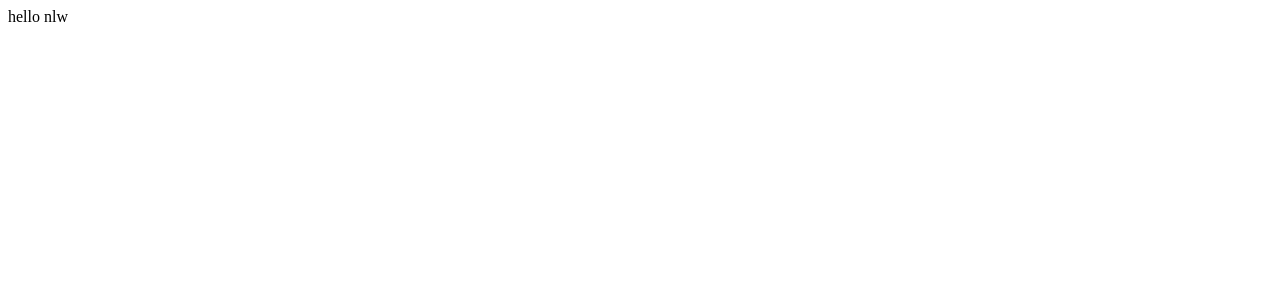
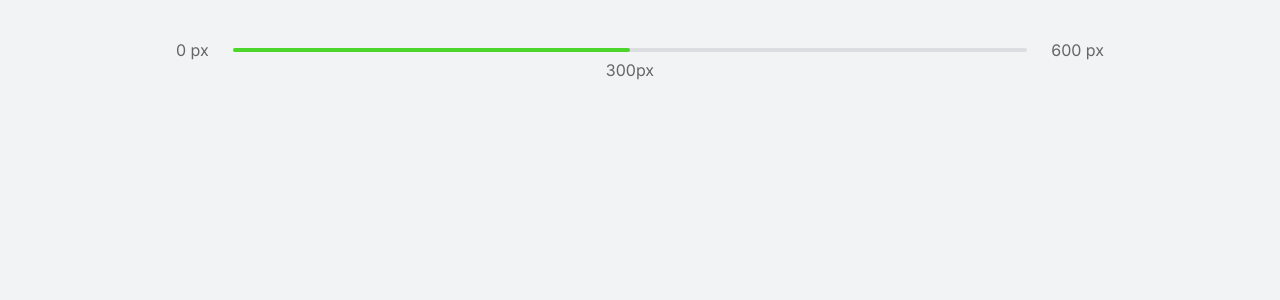
Before and after one commit to franciscojunior10/next-level-week-edition4, a React (Create React App) app: page / in a window 1280 px wide. Shown: the top 300 px of the page. Built offline with nearby package versions, Linux system fonts and the light colour scheme.

Commit message:
feat: add component ExperienceBar

```diff
--- a/public/index.html
+++ b/public/index.html
@@ -4,6 +4,9 @@
     <meta charset="utf-8" />
     <meta name="viewport" content="width=device-width, initial-scale=1" />
     <meta name="theme-color" content="#000000" />
+
+    <link rel="preconnect" href="https://fonts.gstatic.com">
+    <link href="https://fonts.googleapis.com/css2?family=Inter:wght@400;500;600&family=Rajdhani:wght@600&display=swap" rel="stylesheet">
 
     <title>Movit</title>
   </head>
--- a/src/App.tsx
+++ b/src/App.tsx
@@ -1,7 +1,14 @@
 import React, { FC } from 'react';
+import ExperienceBar from './components/ExperienceBar';
+
+import './styles/global.css';
 
 const App: FC = () => {
-  return <div>hello nlw</div>;
+  return (
+    <div className="container">
+      <ExperienceBar />
+    </div>
+  );
 };
 
 export default App;
--- /dev/null
+++ b/src/components/Button/props.ts
@@ -0,0 +1,5 @@
+import { ButtonHTMLAttributes } from 'react';
+
+export type ButtonProps = ButtonHTMLAttributes<HTMLButtonElement> & {
+  type?: string;
+};
--- /dev/null
+++ b/src/components/ExperienceBar/index.tsx
@@ -0,0 +1,19 @@
+import React, { FC } from 'react';
+
+const ExperienceBar: FC = () => {
+  return (
+    <header className="experience-bar">
+      <span>0 px</span>
+      <div>
+        <div style={{ width: '50%' }} />
+
+        <span className="current-experience" style={{ left: '50%' }}>
+          300px
+        </span>
+      </div>
+      <span>600 px</span>
+    </header>
+  );
+};
+
+export default ExperienceBar;
--- /dev/null
+++ b/src/styles/global.css
@@ -0,0 +1,91 @@
+* {
+  margin: 0;
+  padding: 0;
+  box-sizing: border-box;
+  outline: 0;
+}
+
+:root {
+  --background: #F2F3F5;
+  --text: #666;
+  --white: #FFF;
+  --gray-line: #DCDDE0;
+  --text-highlight: #B3B9FF;
+  --title: #2E384D;
+  --red: #E83F5B;
+  --green: #4Cd62B;
+  --blue: #5965E0;
+  --blue-dark: #4953B8;
+  --blue-twitter: #2AA9E0;
+}
+
+@media(max-width: 1080px) {
+  html {
+    font-size: 93.75%;
+  }
+}
+
+@media(max-width: 720px) {
+  html {
+    font-size: 87.5%;
+  }
+}
+
+body {
+  background: var(--background);
+  color: var(--gray-line);
+}
+
+body, input, button, textarea {
+  font: 400 1rem "Inter", sans-serif;
+}
+
+button {
+  cursor: pointer;
+}
+
+a {
+  color: inherit;
+  text-decoration: none;
+}
+
+.container {
+  height: 100vh;
+  max-width: 992px;
+  margin: 0 auto;
+  padding: 2.5rem 2rem;
+
+  display: flex;
+  flex-direction: column;
+}
+
+.experience-bar {
+  display: flex;
+  align-items: center;
+}
+
+.experience-bar span {
+  font-size: 1rem;
+  color: var(--text);
+}
+
+.experience-bar > div {
+  flex: 1;
+  height: 4px;
+  border-radius: 4px;
+  background: var(--gray-line);
+  margin: 0 1.5rem;
+  position: relative;
+}
+
+.experience-bar > div > div{
+  height: 4px;
+  border-radius: 4px;
+  background: var(--green);
+}
+
+span.current-experience {
+  position: absolute;
+  top: 12px;
+  transform: translateX(-50%);
+}
```
Also changed, not shown: src/components/Button/index.tsx (added, +16 -0 lines).
